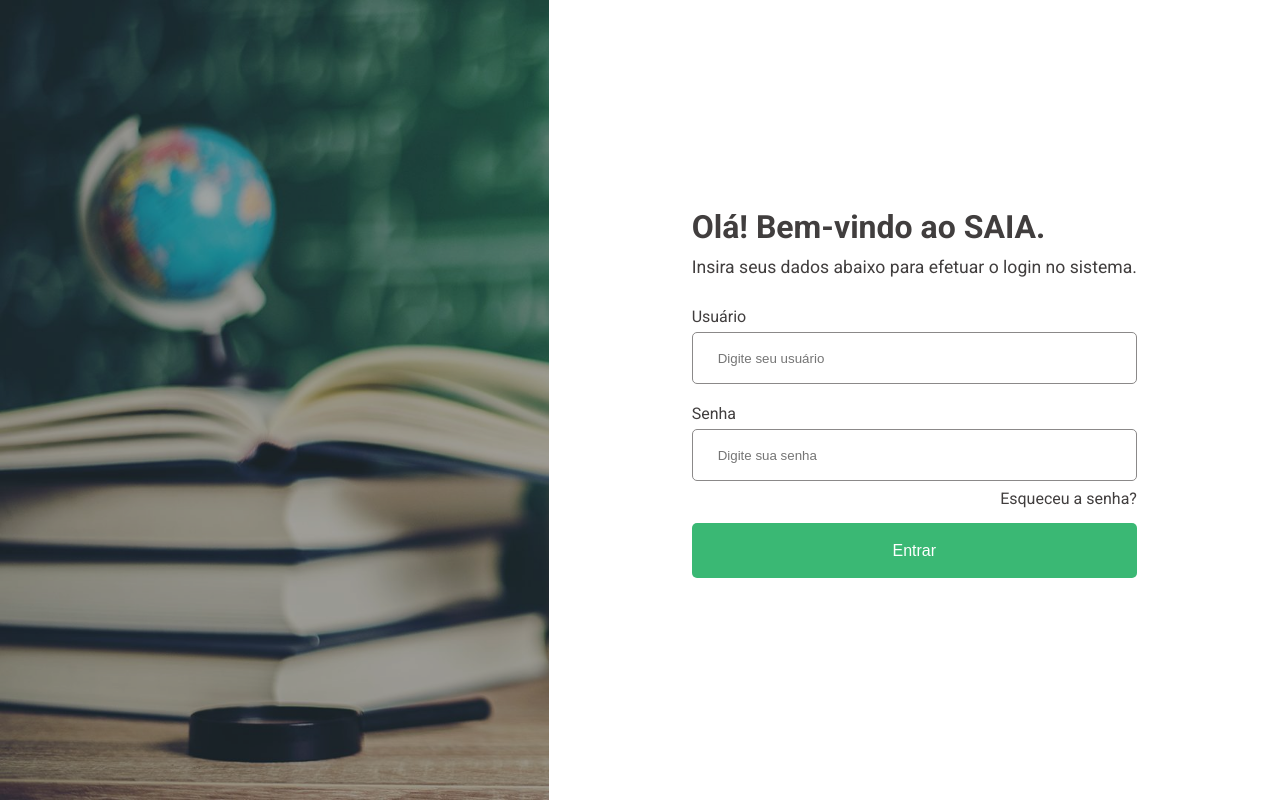
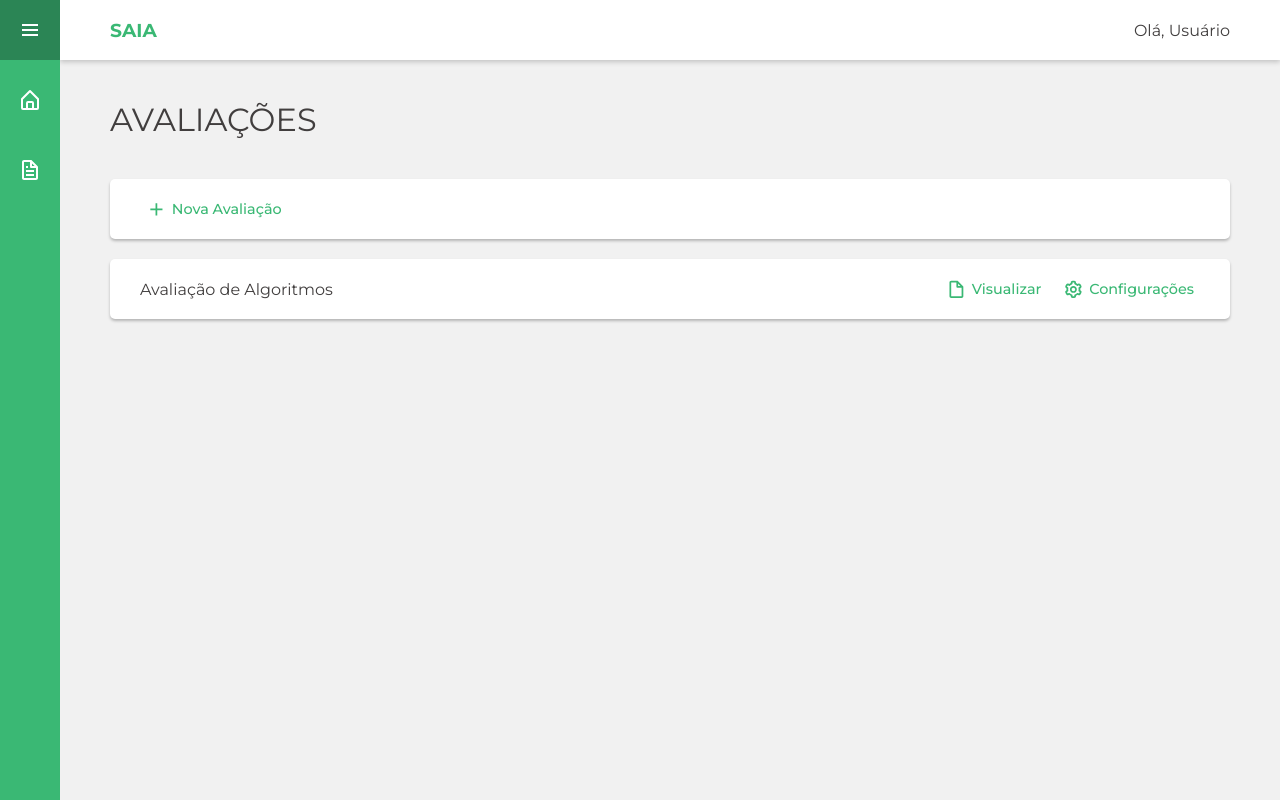
Before and after one commit to Projeto-Integrador-6/SAIA-front-end, a React app: page /manager/educational_test in a window 1280 px wide. Built offline with nearby package versions, Linux system fonts and the light colour scheme.

Commit message:
Página de avaliações e ajustes nas fontes

```diff
--- a/public/index.html
+++ b/public/index.html
@@ -16,7 +16,8 @@
     <link rel="manifest" href="%PUBLIC_URL%/manifest.json" />
     <link rel="preconnect" href="https://fonts.googleapis.com">
     <link rel="preconnect" href="https://fonts.gstatic.com" crossorigin>
-    <link href="https://fonts.googleapis.com/css2?family=Roboto:wght@300;400;700&display=swap" rel="stylesheet">
+    <link href="https://fonts.googleapis.com/css2?family=Roboto:wght@300;400;500;700&display=swap" rel="stylesheet">
+    <link href="https://fonts.googleapis.com/css2?family=Montserrat:wght@300;400;500;700&display=swap" rel="stylesheet">
     <title>SAIA</title>
   </head>
   <body>
--- /dev/null
+++ b/src/components/ListCard/index.css
@@ -0,0 +1,24 @@
+.list-card {
+  display: flex;
+  justify-content: space-between;
+
+  align-items: center;
+  width: 100%;
+  height: auto;
+  max-height: 180px;
+  padding: 30px;
+
+  background: var(--white);
+  box-shadow: 0px 2px 3px rgba(0, 0, 0, 0.25);
+  border-radius: 5px;
+}
+
+.list-card .list-info h4 {
+  font-weight: 400;
+}
+
+@media screen and (min-width: 770px){
+  .list-card {
+    height: 40px;
+  }
+}
--- /dev/null
+++ b/src/components/ListCard/index.js
@@ -0,0 +1,16 @@
+import React from "react";
+
+import './index.css';
+
+export default function ListCard({ ...props }){
+  return(
+    <div className="list-card">
+      <div className="list-info">
+        <h4>{props.content}</h4>
+      </div>
+      <div className="list-btn">
+        {props.buttons}
+      </div>
+    </div>
+  )
+}
--- /dev/null
+++ b/src/components/PageTitle/index.css
@@ -0,0 +1,15 @@
+.page-title-container {
+  margin-bottom: 40px;
+}
+
+.page-title-container .title {
+  font-size: 1.5rem;
+  font-weight: 400;
+  text-transform: uppercase;
+}
+
+@media screen and (min-width: 770px){
+  .page-title-container .title {
+    font-size: 2rem !important;
+  }
+}
--- /dev/null
+++ b/src/components/PageTitle/index.js
@@ -0,0 +1,11 @@
+import React from "react";
+
+import './index.css';
+
+export default function PageTitle({ ...props }){
+  return(
+    <div className="page-title-container">
+      <h2 className="title">{props.title}</h2>
+    </div>
+  )
+}
--- a/src/components/Sidebar/index.css
+++ b/src/components/Sidebar/index.css
@@ -103,6 +103,7 @@
 .body .content {
   padding-top: 100px;
   padding-left: 50px;
+  padding-right: 50px;
 }
 
 .body .navbar {
@@ -130,9 +131,6 @@
   color: var(--green);
 }
 
-
-
-
 @media screen and (min-width: 770px){
   .sidebar.active {
     width: 250px;
--- a/src/components/Sidebar/index.js
+++ b/src/components/Sidebar/index.js
@@ -23,13 +23,13 @@ export default function Sidebar({ ...props }) {
             </div>
           </li>
           <li>
-            <Link to="/">
+            <Link to="/home">
               <span className="icon"><BiHomeAlt /></span>
               <span className="title">Início</span>
             </Link>
           </li>
           <li>
-            <Link to="/educational_test">
+            <Link to="/manager/educational_test">
               <span className="icon"><BiFile /></span>
               <span className="title">Avaliações</span>
             </Link>
--- a/src/global.css
+++ b/src/global.css
@@ -9,6 +9,7 @@
   --white-hover: #faf5f5e7;
   --background: #f1f1f1;
   --green: #3AB874;
+  --green-light: #3ab87527;
   --green-dark: #2b8555;
   --red: #CA413F;
   --text: #413e3e;
@@ -16,8 +17,11 @@
 }
 
 
-body {
-  font-family: "Roboto", sans-serif;
+body,
+button,
+textarea,
+input {
+  font-family: "Montserrat", sans-serif;
   font-size: 1rem;
   font-weight: 400;
 
--- a/src/pages/EducationalTest/index.js
+++ /dev/null
@@ -1,10 +0,0 @@
-import React from "react";
-import Sidebar from "../../components/Sidebar";
-
-export default function EducationalTest(){
-  return(
-    <Sidebar>
-      <h2>Olá, apenas testando a página.</h2>
-    </Sidebar>
-  )
-}
--- /dev/null
+++ b/src/pages/EducationalTestManager/index.css
@@ -0,0 +1,43 @@
+.test-nav {
+  margin-bottom: 20px;
+}
+
+.test-nav-buttons, .test-list-buttons {
+  display: flex;
+  gap: 10px;
+}
+
+.test-nav-buttons button, .test-list-buttons button {
+  display: flex;
+  flex-direction: row;
+  align-items: center;
+  padding: 5px;
+  border-radius: 20px;
+  gap: 5px;
+
+  background: none;
+  border: 1px solid transparent;
+
+  color: var(--green);
+  font-size: 0.9rem;
+  font-weight: 500;
+  cursor: pointer;
+
+
+  transition: all 0.4s ease;
+}
+
+.test-list-buttons button svg, .test-nav-buttons button svg {
+  font-size: 1.3rem ;
+}
+
+.test-nav-buttons button:hover, .test-list-buttons button:hover {
+  background: var(--green-light);
+  color: var(--green-dark);
+}
+
+.test-list {
+  display: flex;
+  flex-direction: column;
+  gap: 15px;
+}
--- /dev/null
+++ b/src/pages/EducationalTestManager/index.js
@@ -0,0 +1,34 @@
+import React from "react";
+import { BiPlus, BiCog, BiFileBlank } from "react-icons/bi";
+
+import ListCard from "../../components/ListCard";
+import PageTitle from "../../components/PageTitle";
+import Sidebar from "../../components/Sidebar";
+
+import './index.css';
+
+export default function EducationalTest() {
+  return (
+    <Sidebar>
+      <PageTitle title="Avaliações" />
+
+      <div className="test-nav">
+        <ListCard content={
+          <div className="test-nav-buttons">
+            <button><BiPlus />Nova Avaliação</button>
+          </div>
+        } />
+      </div>
+
+      <div className="test-list">
+        <ListCard content="Avaliação de Algoritmos"
+          buttons={
+            <div className="test-list-buttons">
+              <button><BiFileBlank/>Visualizar</button>
+              <button><BiCog/>Configurações</button>
+            </div>
+          } />
+      </div>
+    </Sidebar>
+  )
+}
--- a/src/routes.js
+++ b/src/routes.js
@@ -3,7 +3,7 @@ import { BrowserRouter, Switch, Route } from 'react-router-dom';
 
 import Login from './pages/Login';
 import Home from './pages/Home';
-import EducationalTest from "./pages/EducationalTest";
+import EducationalTestManager from "./pages/EducationalTestManager";
 import ForgottenPassword from "./pages/ForgottenPassword";
 
 import history from './history/index';
@@ -15,7 +15,7 @@ export default function Routes() {
       <Switch>
         <Route path="/forgotten_password" component={ForgottenPassword} />
         <Route path="/home" component={Home} />
-        <Route path="/educational_test" component={EducationalTest} />
+        <Route path="/manager/educational_test" component={EducationalTestManager} />
         <Route path="/" component={Login} />
       </Switch>
     </BrowserRouter>
```
Also changed, not shown: src/pages/EducationalTest/index.css (deleted).
